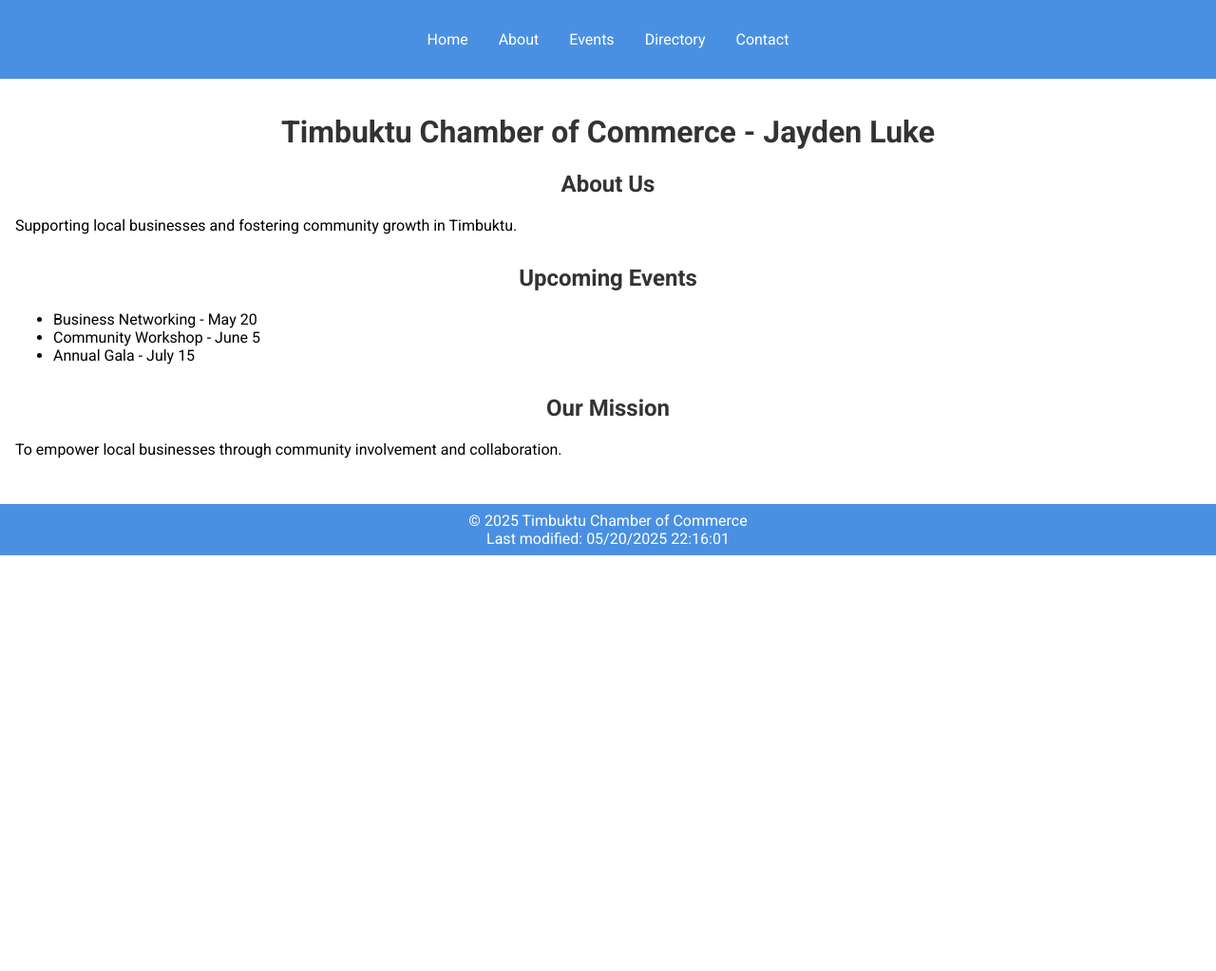
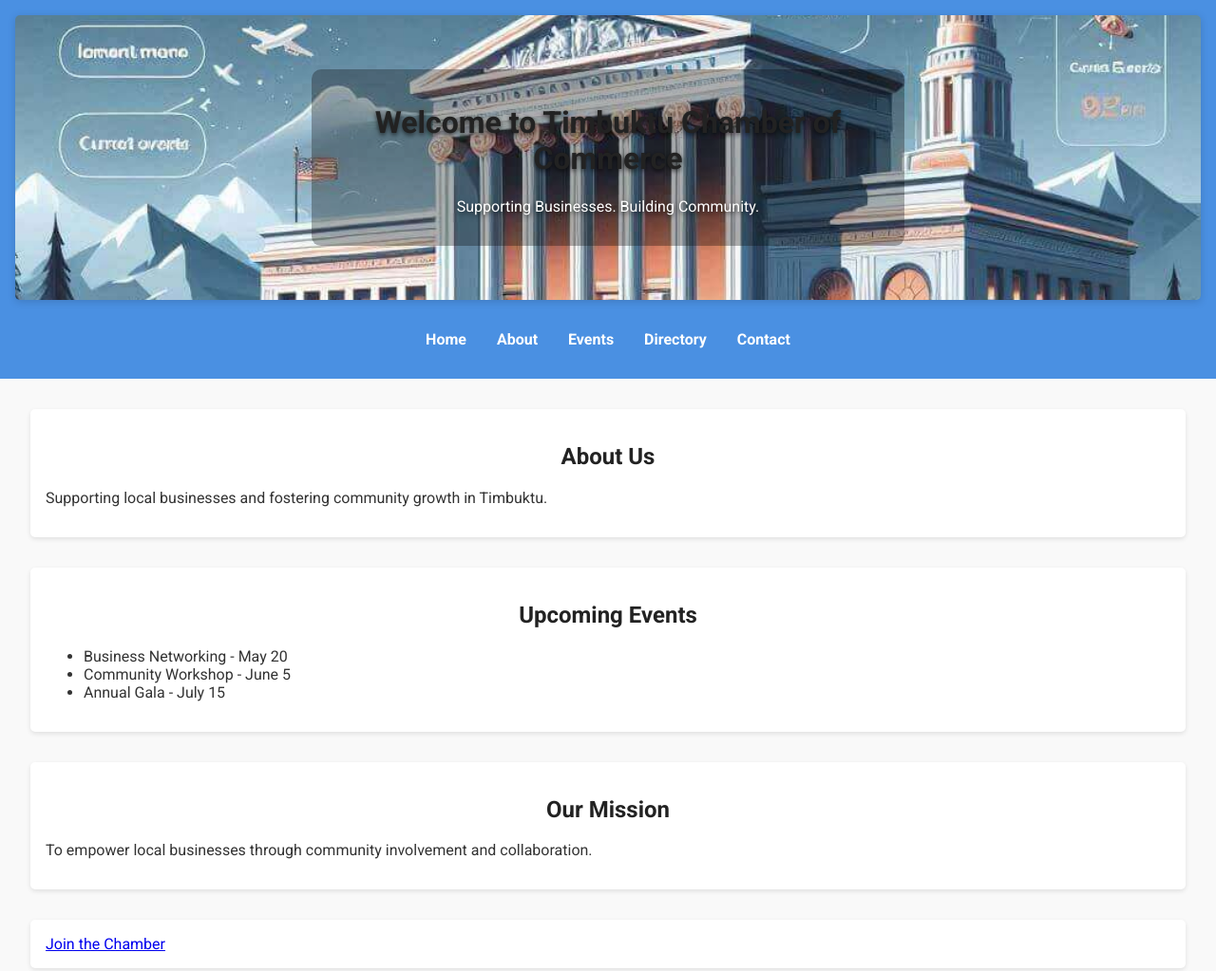
Before and after one commit to JJL04/wdd231, a plain HTML site: page index.html in a window 1280 px wide. Shown: the top 1023 px of the page at 95% size. Before the commit the page ends 800 px from the top, so only its background shows below. Drawn offline with Linux system fonts and the light colour scheme.

Commit message:
new things

```diff
--- a/index.html
+++ b/index.html
@@ -1,34 +1,46 @@
 <!DOCTYPE html>
 <html lang="en">
 <head>
-    <meta charset="UTF-8">
-    <meta name="viewport" content="width=device-width, initial-scale=1.0">
+    <meta charset="UTF-8" />
+    <meta name="viewport" content="width=device-width, initial-scale=1" />
     <title>Timbuktu Chamber of Commerce - Jayden Luke</title>
-    <meta name="description" content="Timbuktu Chamber of Commerce home page, created by Jayden Luke as part of the W01 assignment for web development. It features navigation, courses, and mission information for local businesses.">
-    <meta name="author" content="Jayden Luke">
-    <link rel="preconnect" href="https://fonts.googleapis.com">
-    <link href="https://fonts.googleapis.com/css2?family=Roboto:wght@400;700&display=swap" rel="stylesheet">
-    <link rel="stylesheet" href="styles.css">
-    <script src="script2.js" defer></script>
+    <meta name="description" content="Timbuktu Chamber of Commerce home page, created by Jayden Luke as part of the W01 assignment for web development. It features navigation, courses, and mission information for local businesses." />
+    <meta name="author" content="Jayden Luke" />
+    <link rel="preconnect" href="https://fonts.googleapis.com" />
+    <link href="https://fonts.googleapis.com/css2?family=Roboto:wght@400;700&display=swap" rel="stylesheet" />
+    <link rel="stylesheet" href="styles.css" />
+    <script src="script.js" defer></script>
 </head>
 <body>
+    <!-- ✅ Header now includes Hero -->
     <header>
+        <div class="hero">
+            <img class="hero-image" src="chamber.jpg" alt="Timbuktu cityscape" />
+            <div class="hero-text">
+                <h1>Welcome to Timbuktu Chamber of Commerce</h1>
+                <p>Supporting Businesses. Building Community.</p>
+            </div>
+        </div>
+
         <nav>
             <ul>
                 <li><a href="index.html">Home</a></li>
                 <li><a href="#">About</a></li>
                 <li><a href="#">Events</a></li>
-                <li><a href="directory.html">Directory</a></li> <!-- This is the link to the directory page -->
+                <li><a href="directory.html">Directory</a></li>
                 <li><a href="#">Contact</a></li>
             </ul>
         </nav>
     </header>
+
     <main>
-        <h1>Timbuktu Chamber of Commerce - Jayden Luke</h1>
+        <!-- Removed duplicate h1 here -->
+
         <section>
             <h2>About Us</h2>
             <p>Supporting local businesses and fostering community growth in Timbuktu.</p>
         </section>
+
         <section>
             <h2>Upcoming Events</h2>
             <ul>
@@ -37,18 +49,38 @@
                 <li>Annual Gala - July 15</li>
             </ul>
         </section>
+
         <section>
             <h2>Our Mission</h2>
             <p>To empower local businesses through community involvement and collaboration.</p>
         </section>
+
+        <section class="cta">
+            <a href="join.html" class="join-button">Join the Chamber</a>
+        </section>
+
+        <section id="weather">
+            <h2>Local Weather</h2>
+            <p id="current-temp">Temperature: --°F</p>
+            <p id="weather-description">Description: --</p>
+            <div id="forecast"></div>
+        </section>
+
+        <section class="spotlights">
+            <h2>Member Spotlights</h2>
+            <div id="spotlight-cards" class="spotlight-cards">
+                <!-- JS will populate spotlights -->
+            </div>
+        </section>
     </main>
+
     <footer>
         <p>&copy; <span id="currentYear"></span> Timbuktu Chamber of Commerce</p>
         <p>Last modified: <span id="lastModified"></span></p>
     </footer>
 
     <script>
-        document.addEventListener("DOMContentLoaded", function() {
+        document.addEventListener("DOMContentLoaded", function () {
             document.getElementById("lastModified").textContent = document.lastModified;
             document.getElementById("currentYear").textContent = new Date().getFullYear();
         });
--- a/script.js
+++ b/script.js
@@ -1,16 +1,54 @@
-document.addEventListener("DOMContentLoaded", function() {
-    // Display current year in the footer
-    document.getElementById("currentYear").textContent = new Date().getFullYear();
+document.addEventListener("DOMContentLoaded", () => {
+    // === Footer: Set current year and last modified ===
+    const currentYearEl = document.getElementById("currentYear");
+    if (currentYearEl) {
+        currentYearEl.textContent = new Date().getFullYear();
+    }
 
-    // Display the last modified date in the footer
-    document.getElementById("lastModified").textContent = document.lastModified;
+    const lastModifiedEl = document.getElementById("lastModified");
+    if (lastModifiedEl) {
+        lastModifiedEl.textContent = document.lastModified;
+    }
 
-    // Optional: Toggle active class on navigation links
-    const navLinks = document.querySelectorAll("header nav ul li a");
-    navLinks.forEach(link => {
-        link.addEventListener("click", function(e) {
-            navLinks.forEach(link => link.classList.remove("active"));
-            e.target.classList.add("active");
+    // === Course Filtering (if used on the page) ===
+    const courses = [
+        { name: 'Business Strategy', category: 'business', credits: 3 },
+        { name: 'Marketing 101', category: 'marketing', credits: 2 },
+        { name: 'Advanced Economics', category: 'business', credits: 4 },
+        { name: 'Social Media Marketing', category: 'marketing', credits: 3 }
+    ];
+
+    const courseList = document.getElementById("courseList");
+
+    const displayCourses = (filteredCourses) => {
+        if (!courseList) return;
+        courseList.innerHTML = '';
+        filteredCourses.forEach(course => {
+            const li = document.createElement('li');
+            li.textContent = `${course.name} - ${course.credits} credits`;
+            courseList.appendChild(li);
         });
-    });
+    };
+
+    if (courseList) {
+        displayCourses(courses);
+    }
+
+    window.filterCourses = () => {
+        const filterSelect = document.getElementById("courseFilter");
+        if (!filterSelect) return;
+
+        const filterValue = filterSelect.value;
+        const filtered = filterValue === 'all'
+            ? courses
+            : courses.filter(course => course.category === filterValue);
+
+        displayCourses(filtered);
+    };
+
+    // === Weather Display Placeholder ===
+    // TODO: Add logic to fetch and display local weather data here
+
+    // === Spotlight Section Placeholder ===
+    // TODO: Add logic to fetch and display spotlight cards here
 });
--- a/script2.js
+++ /dev/null
@@ -1,36 +0,0 @@
-document.addEventListener("DOMContentLoaded", function () {
-    // Set current year
-    document.getElementById("currentYear").textContent = new Date().getFullYear();
-    // Set last modified date
-    document.getElementById("lastModified").textContent = document.lastModified;
-
-    // Course data
-    const courses = [
-        { name: 'Business Strategy', category: 'business', credits: 3 },
-        { name: 'Marketing 101', category: 'marketing', credits: 2 },
-        { name: 'Advanced Economics', category: 'business', credits: 4 },
-        { name: 'Social Media Marketing', category: 'marketing', credits: 3 }
-    ];
-
-    const courseList = document.getElementById("courseList");
-
-    // Function to display courses
-    function displayCourses(filteredCourses) {
-        courseList.innerHTML = '';
-        filteredCourses.forEach(course => {
-            const li = document.createElement('li');
-            li.textContent = `${course.name} - ${course.credits} credits`;
-            courseList.appendChild(li);
-        });
-    }
-
-    // Display all courses initially
-    displayCourses(courses);
-
-    // Filter courses
-    window.filterCourses = function () {
-        const filterValue = document.getElementById('courseFilter').value;
-        const filteredCourses = filterValue === 'all' ? courses : courses.filter(course => course.category === filterValue);
-        displayCourses(filteredCourses);
-    }
-});
--- a/styles.css
+++ b/styles.css
@@ -3,11 +3,15 @@ body {
     font-family: 'Roboto', sans-serif;
     margin: 0;
     padding: 0;
+    background-color: #f9f9f9;
+    color: #333;
 }
 
+/* Header */
 header {
     background-color: #4a90e2;
     padding: 1rem;
+    text-align: center;
 }
 
 nav ul {
@@ -24,15 +28,12 @@ nav ul li {
 nav a {
     color: white;
     text-decoration: none;
+    font-weight: bold;
+    transition: color 0.3s;
 }
 
-h1, h2 {
-    text-align: center;
-    color: #333;
-}
-
-main {
-    padding: 1rem;
+nav a:hover {
+    color: #ffdd57; /* Adds hover effect */
 }
 
 /* Responsive Navigation */
@@ -47,12 +48,18 @@ main {
     }
 }
 
+/* Main Content */
+main {
+    padding: 2rem;
+}
+
 /* Footer */
 footer {
     text-align: center;
     background-color: #4a90e2;
     color: white;
-    padding: 0.5rem;
+    padding: 1rem;
+    font-size: 0.9rem;
 }
 
 footer p {
@@ -70,13 +77,63 @@ footer p {
     padding: 0.5rem;
     background-color: #f4f4f4;
     border-radius: 5px;
+    box-shadow: 0 2px 5px rgba(0, 0, 0, 0.1);
 }
 
+/* Form Elements */
 select {
     margin-bottom: 1rem;
+    padding: 0.5rem;
+    border: 1px solid #ccc;
+    border-radius: 4px;
 }
 
-/* White space, padding for sections */
+/* Sections */
 section {
     margin-bottom: 2rem;
+    padding: 1rem;
+    background: white;
+    border-radius: 5px;
+    box-shadow: 0 2px 5px rgba(0, 0, 0, 0.1);
 }
+
+/* Hero Section */
+.hero {
+    position: relative;
+    height: 300px; /* You can adjust the height here */
+    overflow: hidden;
+    margin-bottom: 2rem;
+    border-radius: 5px;
+    box-shadow: 0 2px 8px rgba(0, 0, 0, 0.15);
+}
+
+.hero-image {
+    width: 100%;
+    height: 100%;
+    object-fit: cover;
+    display: block;
+}
+
+.hero-text {
+    position: absolute;
+    top: 50%;
+    left: 50%;
+    transform: translate(-50%, -50%);
+    color: white;
+    text-align: center;
+    text-shadow: 0 2px 5px rgba(0, 0, 0, 0.7);
+    padding: 1rem;
+    background-color: rgba(0, 0, 0, 0.3); /* Optional overlay for better contrast */
+    border-radius: 10px;
+}
+
+/* Accessibility Improvements */
+button, a {
+    cursor: pointer;
+}
+
+/* Ensuring Color Contrast for Better Visibility */
+h1, h2 {
+    text-align: center;
+    color: #222;
+}
```
Also changed, not shown: join.html (added, +77 -0 lines), script3.js (added, +16 -0 lines), thankyou.html (added, +16 -0 lines), chamber.jpg (added).
